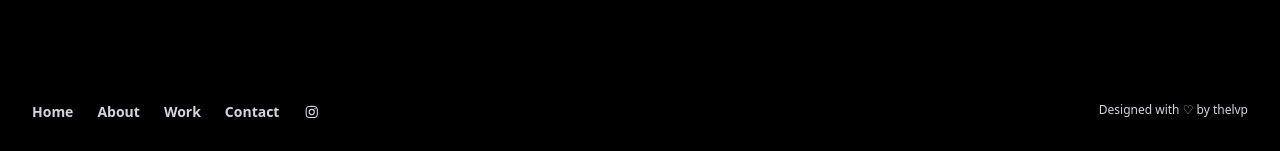
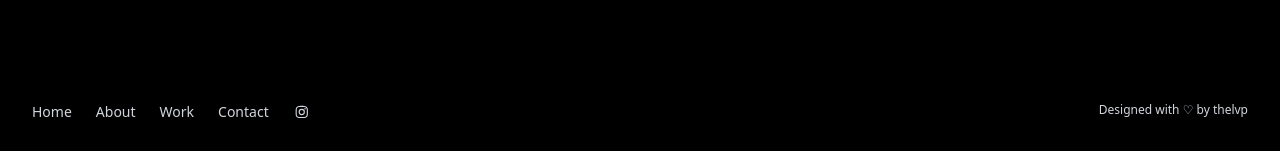
Before and after one commit to thelvp/thimssen, a React (Vite) app: page / in a window 1280 px wide. Shown: the part 646-797 px from the top of the page. Built offline with nearby package versions, Linux system fonts and the light colour scheme; the HTML template or start-up script is replaced by a standard one.

Commit message:
update footer styling

```diff
--- a/src/App.tsx
+++ b/src/App.tsx
@@ -5,7 +5,7 @@ function App() {
   return (
     <div className="flex h-screen flex-col">
       <Navbar />
-      <h1>Content</h1>
+      <h1 className="h-dvh">Content</h1>
       <Footer />
     </div>
   );
--- a/src/components/Footer.tsx
+++ b/src/components/Footer.tsx
@@ -2,10 +2,10 @@ import { faInstagram } from '@fortawesome/free-brands-svg-icons';
 import { FontAwesomeIcon } from '@fortawesome/react-fontawesome';
 
 export const Footer = () => {
-  const baseLinkClasses = 'me-4 md:me-6 font-bold';
+  const baseLinkClasses = 'me-4 md:me-6';
 
   return (
-    <footer className="fixed bottom-0 left-0 z-20 flex w-full justify-between p-8 text-gray-300">
+    <footer className="left-0 z-20 flex w-full justify-between p-8 text-gray-300">
       <ul className="mt-3 flex flex-wrap items-center text-sm sm:mt-0">
         <li>
           <a href="/" className={`${baseLinkClasses} hover:text-blue-500`}>
```
